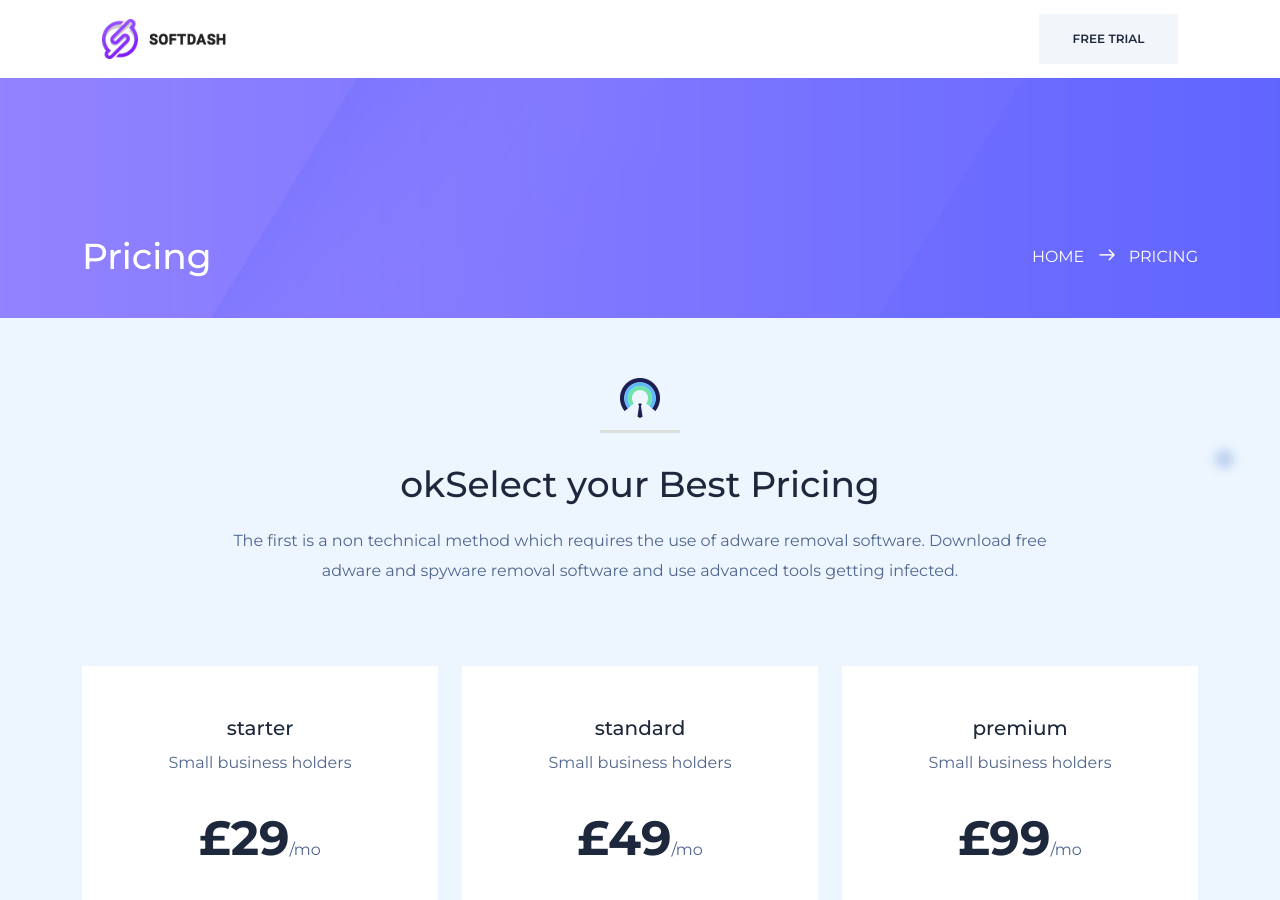
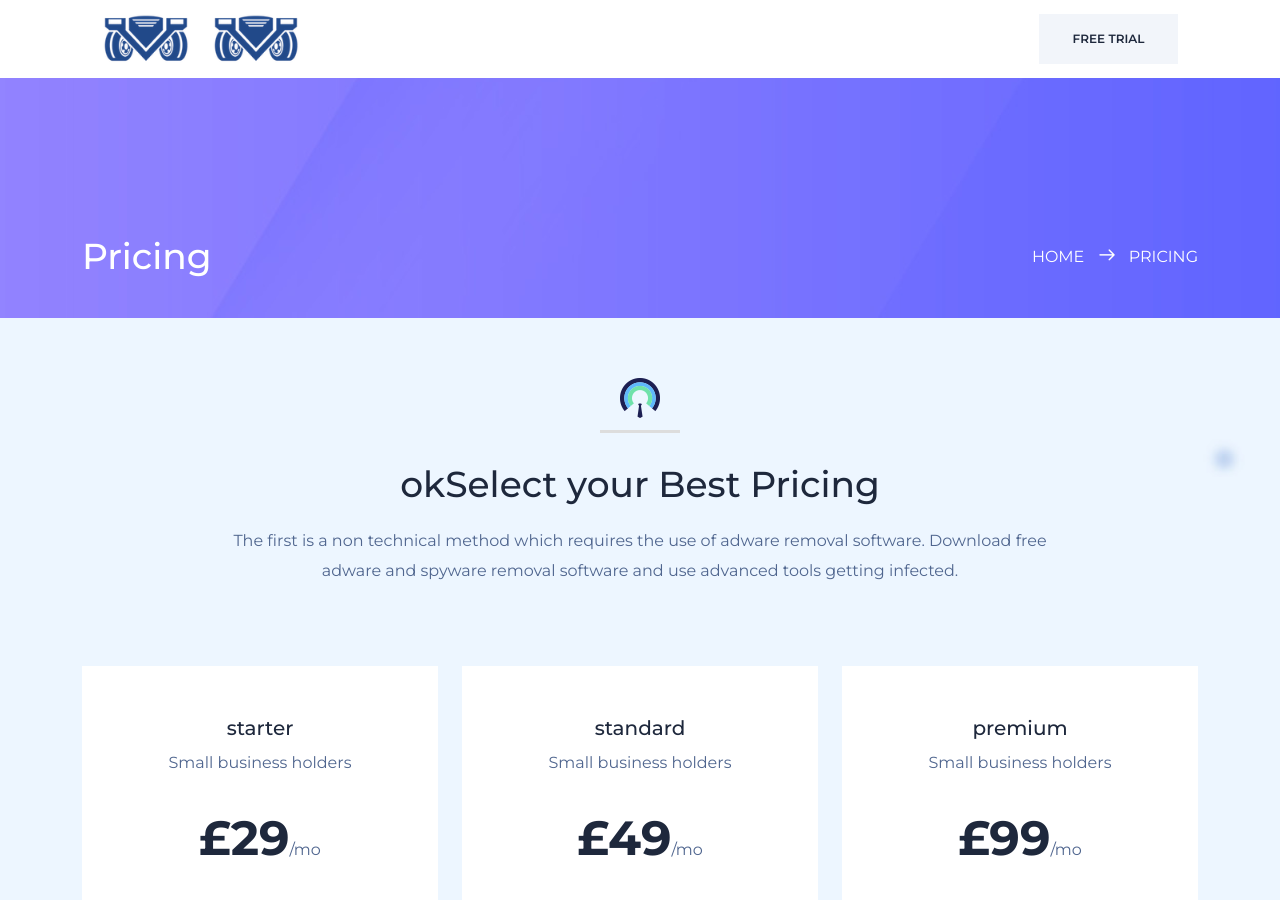
Before and after one commit to ymote/ymote.github.io, a Jekyll site: the page built from pricing.html, in a window 1280 px wide and 900 px high. Built offline with Jekyll 4.4.1, drawn with Linux system fonts in a browser that asks for light colours.

Commit message:
update logos

```diff
--- a/_includes/header.html
+++ b/_includes/header.html
@@ -4,8 +4,8 @@
     {%- assign hero = site.hero -%}
 {%- endif -%}
 
-{%- assign logo1 = 'img/logo3.png' -%}
-{%- assign logo2 = 'img/logo.png' -%}
+{%- assign logo1 = 'img/carsmos-logo-white.png' -%}
+{%- assign logo2 = 'img/carsmos-logo-blue.png' -%}
 
 {%- if hero == 'product_video' -%}
 
--- a/_layouts/page.html
+++ b/_layouts/page.html
@@ -12,10 +12,10 @@
                 <div id="logo"
                     class="d-flex align-items-center my-2 my-lg-0 me-lg-auto text-white text-decoration-none">
                     <a href="{{ '/' | relative_url }}">
-                        <img class="logo-1" src="{{ 'img/logo.png' | relative_url }}" alt="" title="" />
+                        <img class="logo-1" src="{{ 'img/carsmos-logo-blue.png' | relative_url }}" alt="" title="" />
                     </a>
                     <a href="{{ '/' | relative_url }}">
-                        <img class="logo-2" src="{{ 'img/logo.png' | relative_url }}" alt="" title="" />
+                        <img class="logo-1" src="{{ 'img/carsmos-logo-blue.png' | relative_url }}" alt="" title="" />
                     </a>
                 </div>
                 {% include nav-menu.html %}
```
Also changed, not shown: img/carsmos-favicon.png (added), img/carsmos-logo-blue.png (added), img/carsmos-logo-white.png (added).
